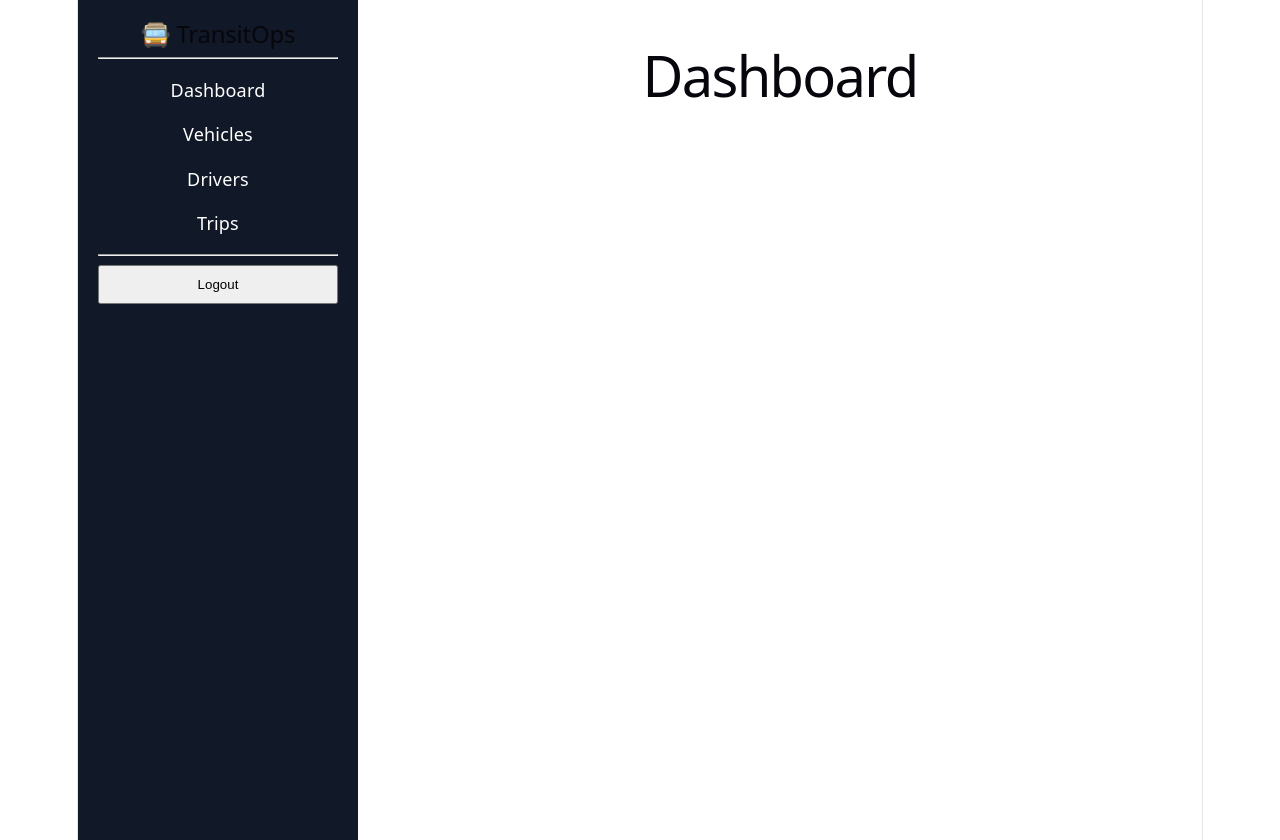
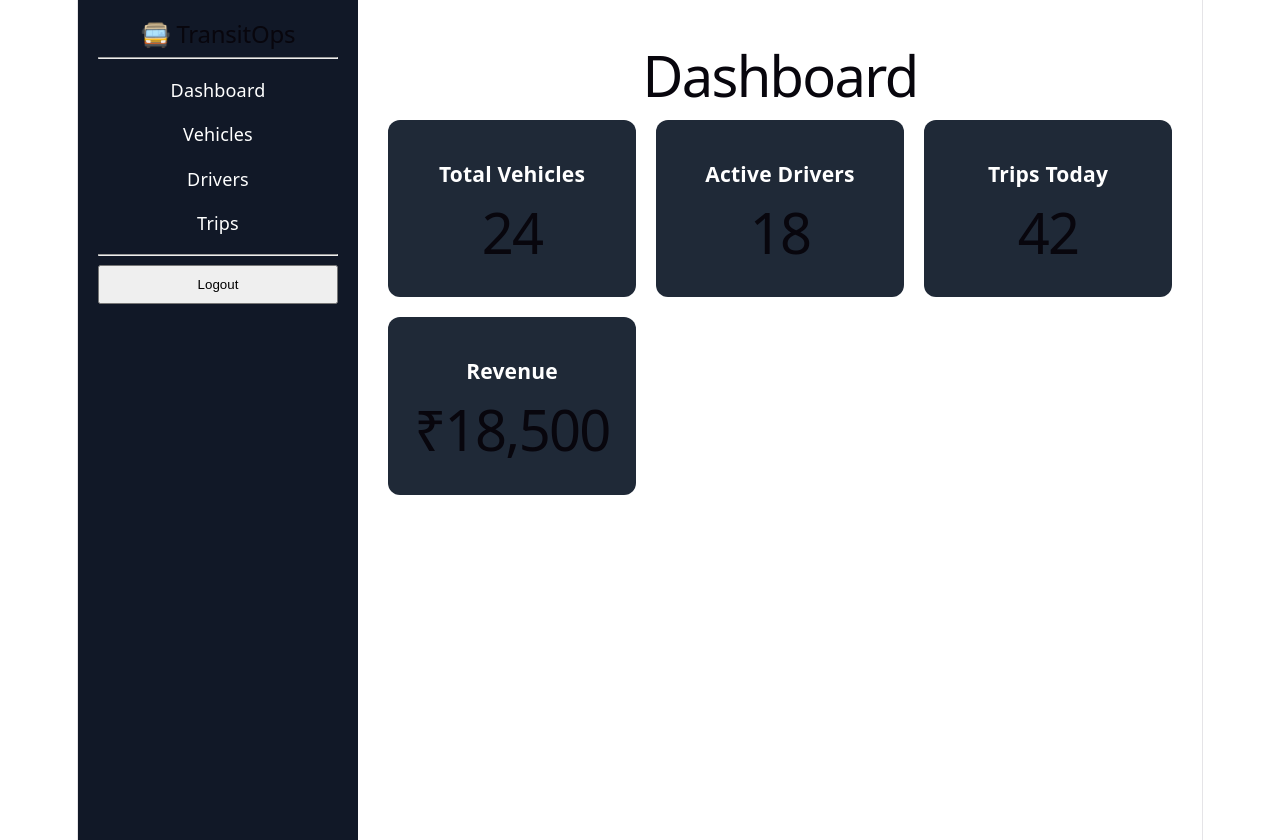
Before and after one commit to ODOO-HACKATHON-26/ODOO-Hacakthon-2026, a React app in the folder frontend/: page /dashboard in a window 1280 px wide. Built offline with nearby package versions, Linux system fonts and the light colour scheme; the HTML template or start-up script is replaced by a standard one.

Commit message:
feat: add DashboardStats component for displaying key metrics on the Dashboard

```diff
--- /dev/null
+++ b/frontend/src/components/dashboard/DashboardStats.jsx
@@ -0,0 +1,19 @@
+import StatCard from "./StatCard";
+
+export default function DashboardStats() {
+  return (
+    <div
+      style={{
+        display: "grid",
+        gridTemplateColumns: "repeat(auto-fit, minmax(220px, 1fr))",
+        gap: "20px",
+        marginTop: "30px",
+      }}
+    >
+      <StatCard title="Total Vehicles" value="24" />
+      <StatCard title="Active Drivers" value="18" />
+      <StatCard title="Trips Today" value="42" />
+      <StatCard title="Revenue" value="₹18,500" />
+    </div>
+  );
+}
--- a/frontend/src/pages/Dashboard.jsx
+++ b/frontend/src/pages/Dashboard.jsx
@@ -1,9 +1,11 @@
 import Layout from "../components/layout/Layout";
+import DashboardStats from "../components/dashboard/DashboardStats";
 
 export default function Dashboard() {
   return (
     <Layout>
       <h1>Dashboard</h1>
+      <DashboardStats />
     </Layout>
   );
 }
```
